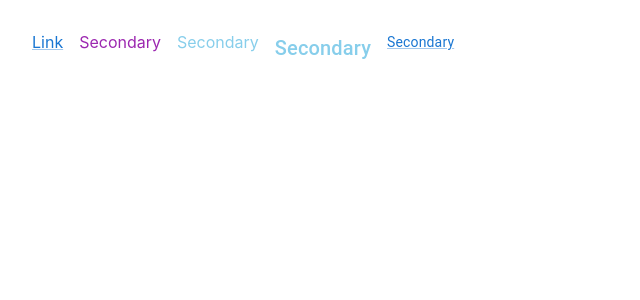
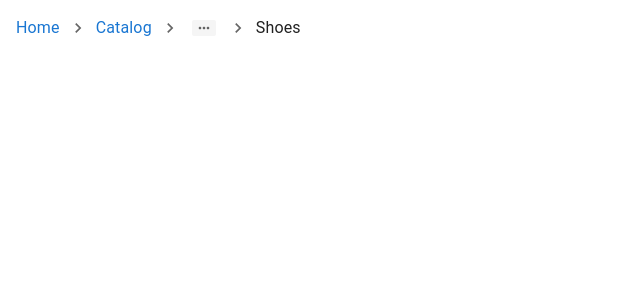
Before and after one commit to sailendrachettri/material-ui-learning, a React (Create React App) app: page / in a window 1280 px wide. Shown: the top 300 px of the page, without its empty margins (0-640 px from the left). Built offline with nearby package versions, Linux system fonts and the light colour scheme; the HTML template or start-up script is replaced by a standard one.

Commit message:
breadscrumb

```diff
--- a/src/App.tsx
+++ b/src/App.tsx
@@ -1,11 +1,11 @@
 import './App.css';
-import MuiLink from './components/MuiLink';
+import { MuiBreadcrums } from './components/MuiBreadcrums';
 
 function App() {
   return (
     <>
       <div className="App">
-        <MuiLink />
+        <MuiBreadcrums />
       </div>
     </>
   );
--- /dev/null
+++ b/src/components/MuiBreadcrums.tsx
@@ -0,0 +1,23 @@
+import NavigateNextIcon from "@mui/icons-material/NavigateNext"
+import { Box, Breadcrumbs, Link, Typography } from "@mui/material"
+
+export const MuiBreadcrums = () => {
+    return (
+        <>
+            <Box m={2}>
+                <Breadcrumbs aria-label="breadcrumb"
+                    maxItems={2}
+                    // itemsAfterCollapse={2}
+                    itemsBeforeCollapse={2}
+                    separator={<NavigateNextIcon fontSize="small" />}>
+
+                    <Link underline="hover" href="#">Home</Link>
+                    <Link underline="hover" href="#">Catalog</Link>
+                    <Link underline="hover" href="#">Accessories</Link>
+
+                    <Typography color='text.primary'>Shoes</Typography>
+                </Breadcrumbs>
+            </Box>
+        </>
+    )
+}
```
